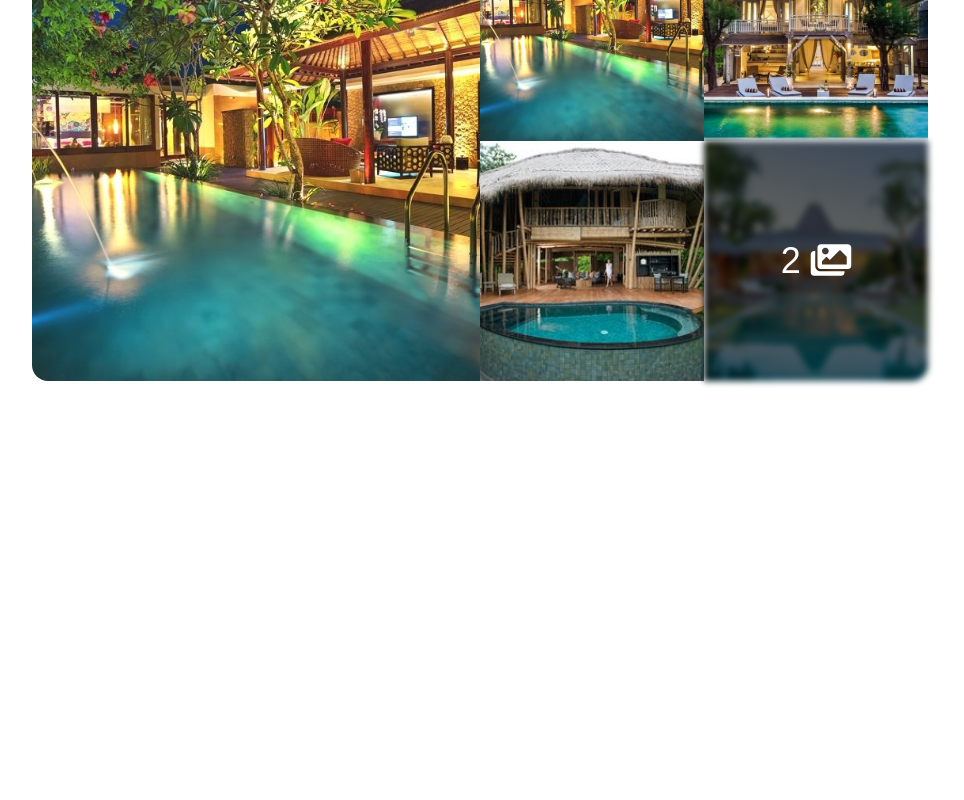
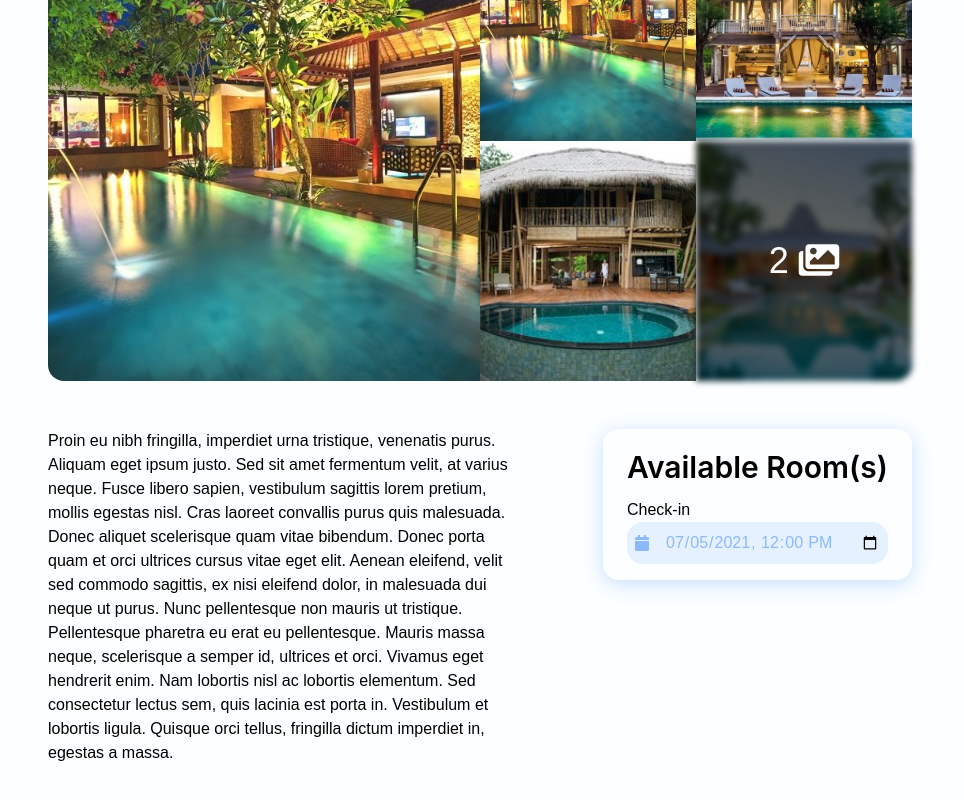
Before and after one commit to jspmarc/TechnoScape-AdAstraAbyssoque, a Vue app: page /detail in a window 1280 px wide. Shown: the part 424-1224 px from the top of the page, without its empty margins (160-1124 px from the left). Before the commit the page ends 845 px from the top, so only its background shows below. Built offline with nearby package versions, Linux system fonts and the light colour scheme.

Commit message:
bikin kode buaat content left and right

```diff
--- /dev/null
+++ b/src/components/Details/ContentLeft.vue
@@ -0,0 +1,20 @@
+<template>
+  <div class="container">
+    <div class="description">
+      <p>
+        {{ description }}
+      </p>
+    </div>
+  </div>
+</template>
+
+<script>
+export default {
+  props: {
+    description: String,
+  },
+};
+</script>
+
+<style lang="scss" scoped>
+</style>
--- /dev/null
+++ b/src/components/Details/ContentRight.vue
@@ -0,0 +1,69 @@
+<template>
+  <div class="container">
+      <h3 class="inter-semi text-center">
+        Available Room(s)
+      </h3>
+      <div class="check-in">
+        <label for="check-in-time">Check-in</label>
+        <div class="input-container">
+          <font-awesome-icon icon="calendar" class="icon" />
+          <input type="datetime-local" id="check-in-time"
+          class="input w-full"
+            name="check-in-time" value="2021-07-05T12:00" />
+        </div>
+      </div>
+  </div>
+</template>
+
+<script>
+export default {
+  props: {
+    description: String,
+  },
+};
+</script>
+
+<style lang="scss" scoped>
+.container {
+  border-radius: 1rem;
+  box-shadow: 0px 4px 20px #C7E0FF;
+  padding: 1rem 1.5rem;
+
+  .input-container {
+    display: flex;
+    justify-content: center;
+    align-items: center;
+
+    background: #e5f1ff;
+    color: #8cb9fd;
+    padding: 0.5rem 0.5rem;
+    border-radius: 1rem;
+
+    .input {
+      background: transparent;
+      border: none;
+      margin-left: 1rem;
+
+      &::placeholder {
+        color: #8cb9fd;
+      }
+
+      &-select {
+        background: transparent;
+        border: none;
+      }
+
+      &::-moz-focus-inner,
+      &::-moz-focus-outer,
+      &:-moz-focusring,
+      &:focus {
+        border: none;
+      }
+    }
+  }
+
+  .check-in {
+    margin-top: 0.5rem;
+  }
+}
+</style>
--- a/src/components/Details/Gallery.vue
+++ b/src/components/Details/Gallery.vue
@@ -38,8 +38,6 @@ $h: 60vh;
   justify-content: center;
 
   height: $h;
-  width: 80%;
-  margin: auto;
 
   .spotlight {
     width: 50%;
@@ -79,9 +77,11 @@ $h: 60vh;
       .img-3 {
         border-bottom-right-radius: 1rem;
         filter: blur(3px) brightness(0.4);
+        cursor: pointer;
       }
 
       .more-imgs {
+        cursor: pointer;
         position: absolute;
         color: var(--white);
         top: 50%;
--- a/src/components/Details/Title.vue
+++ b/src/components/Details/Title.vue
@@ -55,8 +55,6 @@ export default {
 <style lang="scss" scoped>
 .container {
   background-color: var(--white);
-  width: 80%;
-  margin: auto;
 
   .head {
     flex-direction: row;
--- a/src/data/accomodation.json
+++ b/src/data/accomodation.json
@@ -3,7 +3,7 @@
     "id": "1",
     "name": "Pacific Villa",
     "type": "villa",
-    "description": "Proin eu nibh fringilla, imperdiet urna tristique, venenatis purus. Aliquam eget ipsum justo. Sed sit amet fermentum velit, at varius neque. Fusce libero sapien, vestibulum sagittis lorem pretium, mollis egestas nisl. Cras laoreet convallis purus quis malesuada. Donec aliquet scelerisque quam vitae bibendum. Donec porta quam et orci ultrices cursus vitae eget elit. Aenean eleifend, velit sed commodo sagittis, ex nisi eleifend dolor, in malesuada dui neque ut purus. Nunc pellentesque non mauris ut tristique. Pellentesque pharetra eu erat eu pellentesque. Mauris massa neque, scelerisque a semper id, ultrices et orci. Vivamus eget hendrerit enim. Nam lobortis nisl ac lobortis elementum. Sed consectetur lectus sem, quis lacinia est porta in. Vestibulum et lobortis ligula. Quisque orci tellus, fringilla dictum imperdiet in, egestas a massa. ",
+    "description": "Proin eu nibh fringilla, imperdiet urna tristique, venenatis purus. Aliquam eget ipsum justo. Sed sit amet fermentum velit, at varius neque. Fusce libero sapien, vestibulum sagittis lorem pretium, mollis egestas nisl. Cras laoreet convallis purus quis malesuada. Donec aliquet scelerisque quam vitae bibendum. Donec porta quam et orci ultrices cursus vitae eget elit. Aenean eleifend, velit sed commodo sagittis, ex nisi eleifend dolor, in malesuada dui neque ut purus. Nunc pellentesque non mauris ut tristique. Pellentesque pharetra eu erat eu pellentesque. Mauris massa neque, scelerisque a semper id, ultrices et orci. Vivamus eget hendrerit enim. Nam lobortis nisl ac lobortis elementum. Sed consectetur lectus sem, quis lacinia est porta in. Vestibulum et lobortis ligula. Quisque orci tellus, fringilla dictum imperdiet in, egestas a massa.",
     "atmosphore": "city",
     "negotiable": true,
     "location": "Thamrin, Jakarta",
--- a/src/main.js
+++ b/src/main.js
@@ -19,7 +19,6 @@ import {
   faShieldVirus,
   faCommentAlt,
   faImages,
-  faPlus,
 } from "@fortawesome/free-solid-svg-icons";
 import './index.css';
 
@@ -37,7 +36,6 @@ library.add(faMinusCircle);
 library.add(faShieldVirus);
 library.add(faCommentAlt);
 library.add(faImages);
-library.add(faPlus);
 
 const app = createApp(App);
 app.use(store);
--- a/src/views/Detail.vue
+++ b/src/views/Detail.vue
@@ -1,7 +1,15 @@
 <template>
   <div class="detail px-20 py-10">
-    <Title v-bind="getLodgingData"/>
-    <Gallery v-bind="getLodgingData"/>
+    <Title v-bind="getAccomodationData"/>
+    <Gallery v-bind="getAccomodationData"/>
+    <div class="content flex">
+      <div class="left">
+        <ContentLeft v-bind="getAccomodationData" />
+      </div>
+      <div class="right">
+        <ContentRight v-bind="getAccomodationData" />
+      </div>
+    </div>
   </div>
 </template>
 
@@ -9,14 +17,18 @@
 import ACCOMODATION_DATA from '../data/accomodation.json'
 import Title from '../components/Details/Title.vue';
 import Gallery from '../components/Details/Gallery.vue';
+import ContentLeft from '../components/Details/ContentLeft.vue';
+import ContentRight from '../components/Details/ContentRight.vue';
 
 export default {
   components: {
+    ContentLeft,
+    ContentRight,
     Gallery,
     Title,
   },
   computed: {
-    getLodgingData() {
+    getAccomodationData() {
       return ACCOMODATION_DATA[0];
     },
   }
@@ -24,4 +36,28 @@ export default {
 </script>
 
 <style lang="scss" scoped>
+.detail {
+  width: 80%;
+  margin: auto;
+  background-color: var(--white);
+
+  .content {
+    display: flex;
+    align-items: center;
+    justify-content: flex-start;
+
+    margin-top: 3rem;
+
+    .left {
+      align-self: flex-start;
+      flex-grow: 1;
+      margin-right: 5rem;
+    }
+
+    .right {
+      align-self: flex-start;
+      width: 45vw;
+    }
+  }
+}
 </style>
```
